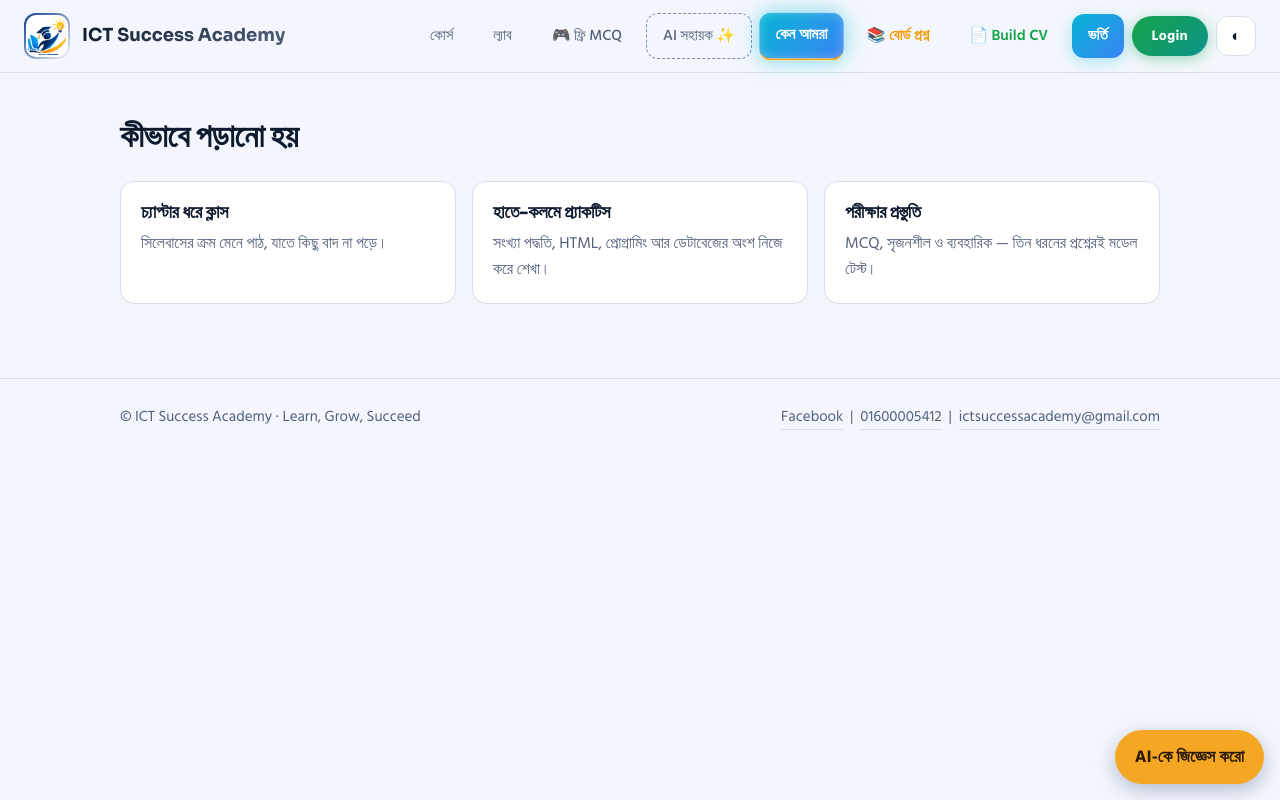
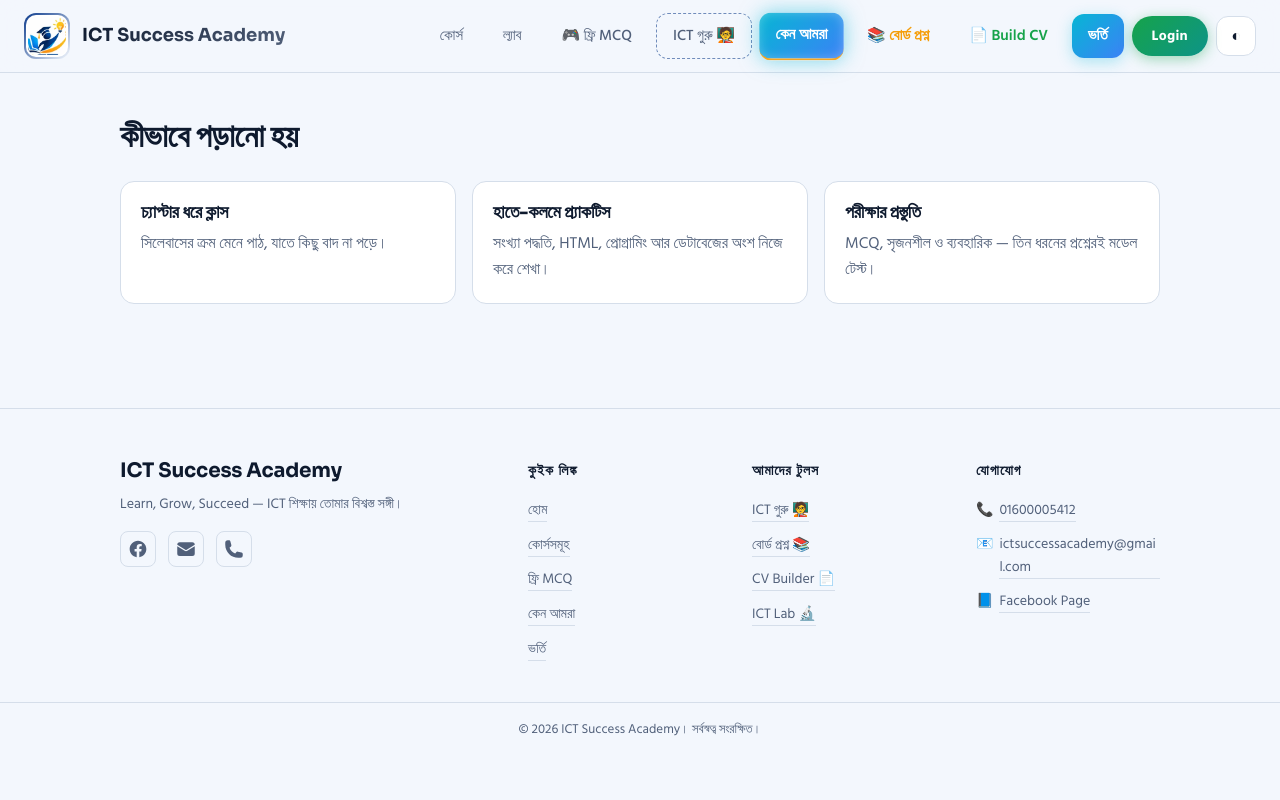
Before and after one commit to rezwanulislamrimel/ICT-Success-Academy-Portal, a React (Vite) app: page /about in a window 1280 px wide. Built offline with nearby package versions, Linux system fonts and the light colour scheme.

Commit message:
added footer and ict guru

```diff
--- a/src/App.jsx
+++ b/src/App.jsx
@@ -42,7 +42,6 @@ import { useEffect } from 'react';
 import ErrorBoundary from './components/ErrorBoundary.jsx';
 import Header from './components/Header.jsx';
 import Footer from './components/Footer.jsx';
-import AIChat from './components/AIChat.jsx';
 import Home from './pages/Home.jsx';
 import Courses from './pages/Courses.jsx';
 import Practice from './pages/Practice.jsx';
@@ -65,7 +64,6 @@ function Layout() {
         <Outlet />
       </main>
       <Footer />
-      <AIChat />
     </>
   );
 }
--- a/src/components/Footer.jsx
+++ b/src/components/Footer.jsx
@@ -1,13 +1,67 @@
+import { Link } from 'react-router-dom';
+
 export default function Footer() {
   return (
-    <footer>
-      <div className="wrap">
-        <span>© ICT Success Academy · Learn, Grow, Succeed</span>
-        <span>
-          <a href="https://www.facebook.com/ICTSuccessAcademy" target="_blank" rel="noopener noreferrer">Facebook</a> &nbsp;|&nbsp;{' '}
-          <a href="tel:+8801600005412">01600005412</a> &nbsp;|&nbsp;{' '}
-          <a href="mailto:ictsuccessacademy@gmail.com">ictsuccessacademy@gmail.com</a>
-        </span>
+    <footer className="site-footer">
+      <div className="footer-main wrap">
+
+        {/* Brand */}
+        <div className="footer-brand">
+          <h3>ICT Success Academy</h3>
+          <p>Learn, Grow, Succeed — ICT শিক্ষায় তোমার বিশ্বস্ত সঙ্গী।</p>
+          <div className="footer-socials">
+            <a href="https://www.facebook.com/ICTSuccessAcademy" target="_blank" rel="noopener noreferrer" aria-label="Facebook">
+              <svg width="20" height="20" fill="currentColor" viewBox="0 0 24 24"><path d="M22 12c0-5.523-4.477-10-10-10S2 6.477 2 12c0 4.991 3.657 9.128 8.438 9.878v-6.987h-2.54V12h2.54V9.797c0-2.506 1.492-3.89 3.777-3.89 1.094 0 2.238.195 2.238.195v2.46h-1.26c-1.243 0-1.63.771-1.63 1.562V12h2.773l-.443 2.89h-2.33v6.988C18.343 21.128 22 16.991 22 12z"/></svg>
+            </a>
+            <a href="mailto:ictsuccessacademy@gmail.com" aria-label="Email">
+              <svg width="20" height="20" fill="currentColor" viewBox="0 0 24 24"><path d="M1.5 8.67v8.58a3 3 0 003 3h15a3 3 0 003-3V8.67l-8.928 5.493a3 3 0 01-3.144 0L1.5 8.67z"/><path d="M22.5 6.908V6.75a3 3 0 00-3-3h-15a3 3 0 00-3 3v.158l9.714 5.978a1.5 1.5 0 001.572 0L22.5 6.908z"/></svg>
+            </a>
+            <a href="tel:+8801600005412" aria-label="Phone">
+              <svg width="20" height="20" fill="currentColor" viewBox="0 0 24 24"><path fillRule="evenodd" d="M1.5 4.5a3 3 0 013-3h1.372c.86 0 1.61.586 1.819 1.42l1.105 4.423a1.875 1.875 0 01-.694 1.955l-1.293.97c-.135.101-.164.249-.126.352a11.285 11.285 0 006.697 6.697c.103.038.25.009.352-.126l.97-1.293a1.875 1.875 0 011.955-.694l4.423 1.105c.834.209 1.42.959 1.42 1.82V19.5a3 3 0 01-3 3h-2.25C8.552 22.5 1.5 15.448 1.5 6.75V4.5z" clipRule="evenodd"/></svg>
+            </a>
+          </div>
+        </div>
+
+        {/* Quick Links */}
+        <div className="footer-col">
+          <h4>কুইক লিঙ্ক</h4>
+          <ul>
+            <li><Link to="/">হোম</Link></li>
+            <li><Link to="/courses">কোর্সসমূহ</Link></li>
+            <li><Link to="/practice">ফ্রি MCQ</Link></li>
+            <li><Link to="/about">কেন আমরা</Link></li>
+            <li><Link to="/admission">ভর্তি</Link></li>
+          </ul>
+        </div>
+
+        {/* Tools */}
+        <div className="footer-col">
+          <h4>আমাদের টুলস</h4>
+          <ul>
+            <li><Link to="/ai-assistant">ICT গুরু 🧑‍🏫</Link></li>
+            <li><Link to="/board-questions">বোর্ড প্রশ্ন 📚</Link></li>
+            <li><Link to="/cv-builder">CV Builder 📄</Link></li>
+            <li><Link to="/lab">ICT Lab 🔬</Link></li>
+          </ul>
+        </div>
+
+        {/* Contact */}
+        <div className="footer-col">
+          <h4>যোগাযোগ</h4>
+          <ul className="footer-contact">
+            <li>📞 <a href="tel:+8801600005412">01600005412</a></li>
+            <li>📧 <a href="mailto:ictsuccessacademy@gmail.com">ictsuccessacademy@gmail.com</a></li>
+            <li>📘 <a href="https://www.facebook.com/ICTSuccessAcademy" target="_blank" rel="noopener noreferrer">Facebook Page</a></li>
+          </ul>
+        </div>
+
+      </div>
+
+      {/* Bottom bar */}
+      <div className="footer-bottom">
+        <div className="wrap">
+          <span>© {new Date().getFullYear()} ICT Success Academy। সর্বস্বত্ব সংরক্ষিত।</span>
+        </div>
       </div>
     </footer>
   );
--- a/src/components/Header.jsx
+++ b/src/components/Header.jsx
@@ -89,7 +89,7 @@ export default function Header() {
             onClick={() => setIsOpen(false)}
             className="ai-link"
           >
-            AI সহায়ক ✨
+            ICT গুরু 🧑‍🏫
           </NavLink>
           <NavLink
             to="/about"
--- a/src/pages/AIAssistant.jsx
+++ b/src/pages/AIAssistant.jsx
@@ -104,8 +104,8 @@ export default function AIAssistant() {
   return (
     <div className="ai-page">
       <div className="ai-page-header">
-        <h1>🤖 AI সহায়ক</h1>
-        <p>ICT-র যেকোনো প্রশ্ন করো — টেক্সট চ্যাটে বা ভয়েসে কথা বলো</p>
+        <h1>🧑‍🏫 ICT গুরু</h1>
+        <p>তোমার ICT-র ব্যক্তিগত শিক্ষক — টেক্সট চ্যাটে বা ভয়েসে কথা বলো!</p>
         <div className="ai-tabs">
           <button className={`ai-tab ${tab === "chat" ? "active" : ""}`} onClick={() => setTab("chat")}>
             💬 টেক্সট চ্যাট
--- a/src/styles.css
+++ b/src/styles.css
@@ -628,14 +628,32 @@ footer a:hover{color:var(--ink)}
 .askai{display:inline-block;margin-top:10px;font:inherit;font-weight:600;background:none;border:1px solid var(--brand);color:var(--brand);border-radius:8px;padding:6px 12px;cursor:pointer}
 .askai[hidden]{display:none}
 .tools{display:flex;gap:6px;margin-top:8px}.tools button,.chat-foot .mic{font:inherit;font-size:13px;background:none;border:1px solid var(--line);color:var(--muted);border-radius:8px;padding:3px 9px;cursor:pointer}.chat-foot .mic{font-size:18px;padding:8px 10px;color:var(--ink)}
-footer{border-top:1px solid var(--line);margin-top:30px;padding:26px 0 34px;color:var(--muted);font-size:15px}
-footer .wrap{display:flex;justify-content:space-between;gap:16px;flex-wrap:wrap}
+/* ─── FOOTER ─── */
+.site-footer { border-top: 1px solid var(--line); margin-top: 60px; color: var(--muted); font-size: 15px; }
+.footer-main { display: grid; grid-template-columns: 2fr 1fr 1fr 1fr; gap: 40px; padding: 50px 20px 40px; }
+.footer-brand h3 { font-size: 20px; color: var(--ink); margin: 0 0 10px; }
+.footer-brand p { font-size: 14px; line-height: 1.6; margin: 0 0 16px; }
+.footer-socials { display: flex; gap: 12px; }
+.footer-socials a { display: flex; align-items: center; justify-content: center; width: 36px; height: 36px; border-radius: 8px; border: 1px solid var(--line); color: var(--muted); transition: all 0.2s; }
+.footer-socials a:hover { border-color: var(--brand); color: var(--brand); }
+.footer-col h4 { font-size: 14px; font-weight: 700; text-transform: uppercase; letter-spacing: 1px; color: var(--ink); margin: 0 0 16px; }
+.footer-col ul { list-style: none; padding: 0; margin: 0; display: flex; flex-direction: column; gap: 10px; }
+.footer-col ul li a { color: var(--muted); text-decoration: none; font-size: 14px; transition: color 0.2s; }
+.footer-col ul li a:hover { color: var(--brand); }
+.footer-contact li { display: flex; align-items: flex-start; gap: 6px; font-size: 14px; word-break: break-all; }
+.footer-bottom { border-top: 1px solid var(--line); padding: 16px 20px; text-align: center; font-size: 13px; }
+footer a { text-decoration: none; }
+footer a:hover { color: var(--ink); }
 
 @media (max-width:860px){
   .hero,.quiz,.enroll{grid-template-columns:1fr}
   .grid3{grid-template-columns:1fr}
   .chapters{grid-template-columns:1fr}
   nav a.hide-sm{display:none}
+  .footer-main{grid-template-columns:1fr 1fr;gap:30px;padding:30px 20px}
+}
+@media (max-width:480px){
+  .footer-main{grid-template-columns:1fr;gap:24px;padding:24px 16px}
 }
 @media (prefers-reduced-motion:reduce){html{scroll-behavior:auto}}
 
```
